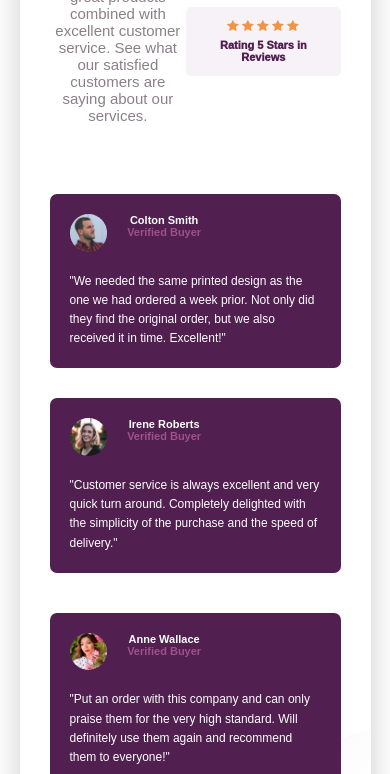
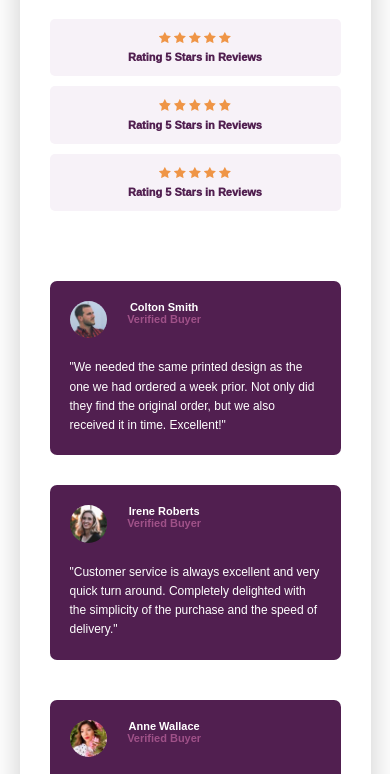
Before and after one commit to ashrafalmayah/ashrafalmayah.github.io, a plain HTML site: page social-proof-section-master/index.html in a window 390 px wide. Shown: the part 279-1053 px from the top of the page. Drawn offline with Linux system fonts and the light colour scheme.

Commit message:
fix: making rating badges in mobile screens in the second row

```diff
--- a/social-proof-section-master/css/main.css
+++ b/social-proof-section-master/css/main.css
@@ -111,10 +111,12 @@ Rating Badges
 }
 
 @media screen and (max-width: 768px) {
+    .rating-badges{
+        grid-row-start: 2;
+    }
     .rating-badge{
         flex-direction: column;
         align-self: center;
-        grid-row-start: 2;
         width: 100%;
     }
 }
```
